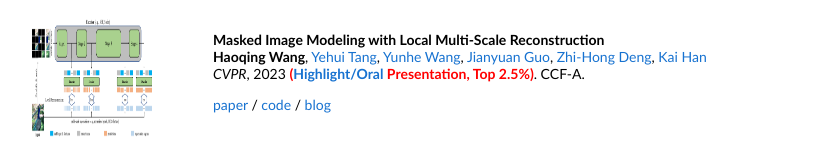
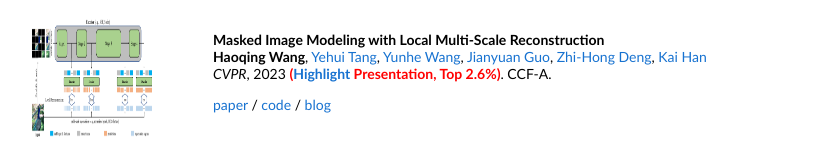
Before and after one commit to Haoqing-Wang/Haoqing-Wang.github.io, a plain HTML site: page index.html in a window 1280 px wide. Shown: the part 540-695 px from the top of the page, without its empty margins (228-1054 px from the left). Drawn offline with Linux system fonts and the light colour scheme.

Commit message:
Add files via upload

```diff
--- a/index.html
+++ b/index.html
@@ -66,7 +66,7 @@
               <br>
               <strong>Haoqing Wang</strong>, <a href="https://scholar.google.com.hk/citations?user=TkSZQ6gAAAAJ&hl=zh-CN&oi=ao">Yehui Tang</a>, <a href="https://www.wangyunhe.site/">Yunhe Wang</a>, <a href="https://scholar.google.com.hk/citations?user=UnAbd4gAAAAJ&hl=zh-CN&oi=ao">Jianyuan Guo</a>, <a href="https://scholar.google.com.hk/citations?user=tRoAxlsAAAAJ&hl=zh-CN">Zhi-Hong Deng</a>, <a href="https://scholar.google.com.hk/citations?user=vThoBVcAAAAJ&hl=zh-CN&oi=ao">Kai Han</a>
               <br>
-              <em>CVPR</em>, 2023 <font color="red"><strong>(<a href="works/email.pdf">Highlight/Oral</a> Presentation, Top 2.5%)</strong></font>. CCF-A.
+              <em>CVPR</em>, 2023 <font color="red"><strong>(<a href="works/email.pdf">Highlight</a> Presentation, Top 2.6%)</strong></font>. CCF-A.
               <p> <a href="https://arxiv.org/pdf/2303.05251v1.pdf">paper</a> / <a href="https://github.com/Haoqing-Wang/LocalMIM">code</a> / <a href="https://zhuanlan.zhihu.com/p/613629304">blog</a> </p>
             </td>
           </tr>
```
